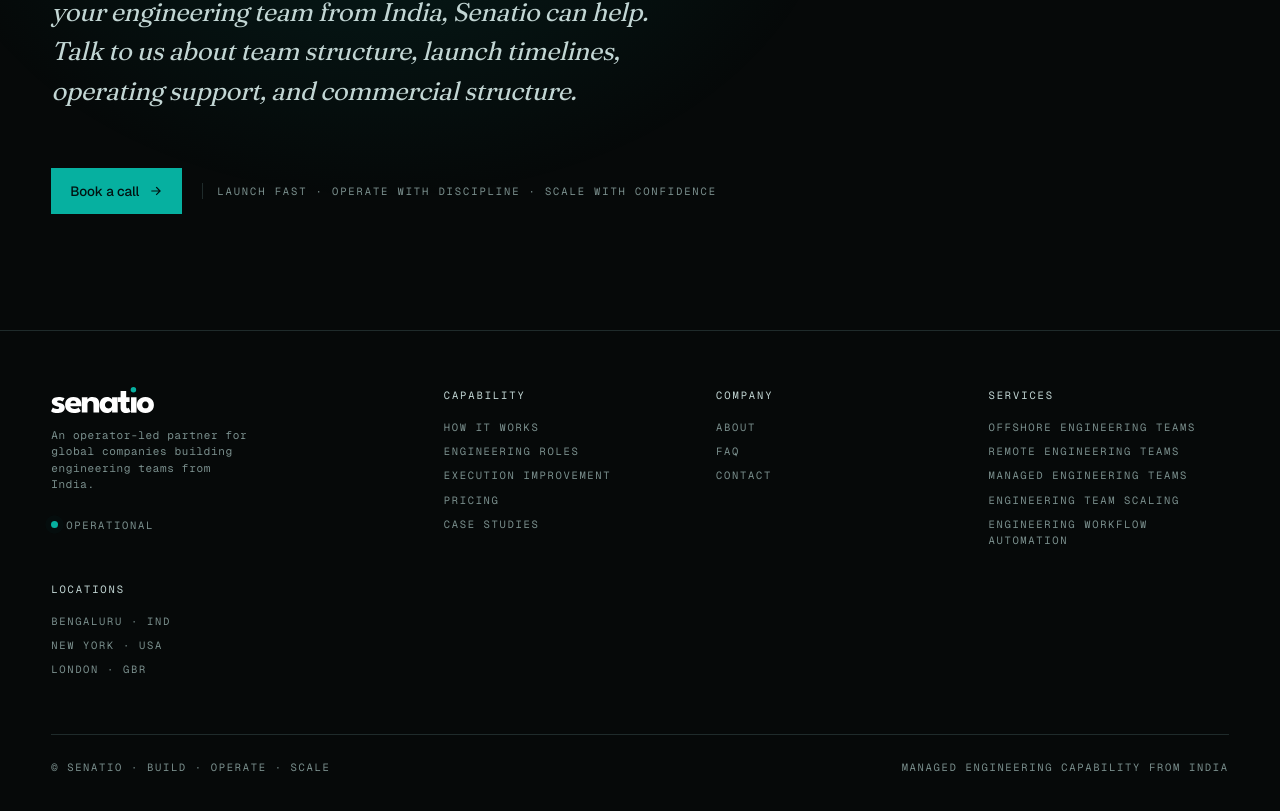
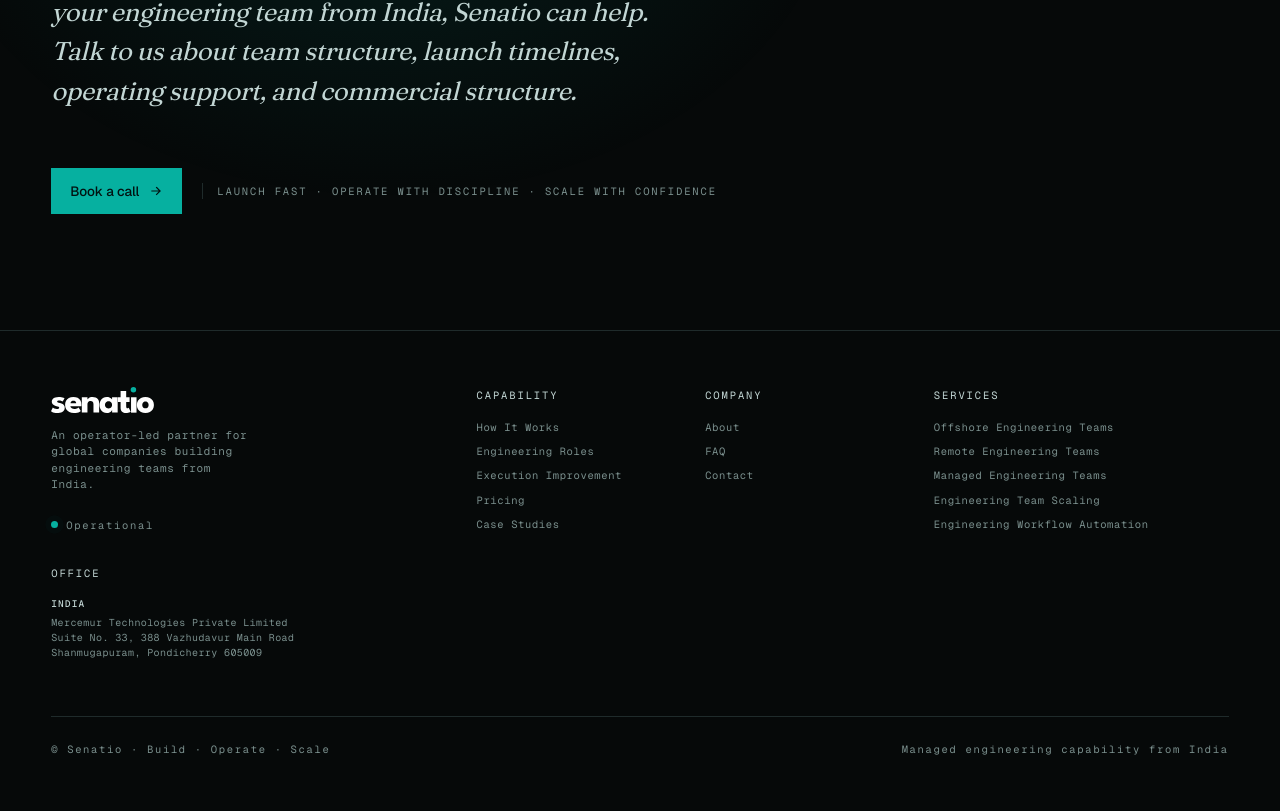
Before and after one commit to gugan-zemuria/Senatio-landing-page, a Next.js app: page /about in a window 1280 px wide. Shown: the part 2654-3465 px from the top of the page. Built offline with nearby package versions, Linux system fonts and the light colour scheme.

Commit message:
Redesign footer: location-based address, cleaner typography

```diff
--- a/src/app/globals.css
+++ b/src/app/globals.css
@@ -1718,11 +1718,10 @@
   font-size: 10.5px;
   letter-spacing: 0.16em;
   color: var(--muted);
-  text-transform: uppercase;
 }
 .foot-grid {
   display: grid;
-  grid-template-columns: 1.5fr 1fr 1fr 1fr;
+  grid-template-columns: 2fr 1fr 1fr 1.5fr;
   gap: 32px;
 }
 @media (max-width: 800px) { .foot-grid { grid-template-columns: 1fr 1fr; } }
@@ -1731,10 +1730,12 @@
   font-size: 10.5px; letter-spacing: 0.18em;
   color: var(--fg-2);
   margin: 0 0 16px 0;
+  text-transform: uppercase;
 }
 .foot-col ul { list-style: none; margin: 0; padding: 0; display: flex; flex-direction: column; gap: 8px; }
 .foot-col a { color: var(--muted); transition: color .3s ease; }
 .foot-col a:hover { color: var(--fg); }
+.foot-col a, .foot-col li { text-transform: none; letter-spacing: 0.06em; }
 
 .foot-brand {
   font-family: var(--serif);
@@ -1756,6 +1757,22 @@
   line-height: 1.5;
   font-size: 11px;
   margin-bottom: 24px;
+}
+.foot-col li.foot-addr {
+  text-transform: none;
+  letter-spacing: 0.04em;
+  line-height: 1.5;
+  font-size: 10px;
+  color: var(--muted);
+}
+.foot-col li.foot-addr strong {
+  color: var(--fg-2);
+  font-weight: 500;
+  text-transform: uppercase;
+  letter-spacing: 0.12em;
+  font-size: 9.5px;
+  display: block;
+  margin-bottom: 4px;
 }
 .foot-bottom {
   margin-top: 56px;
--- a/src/components/Footer.tsx
+++ b/src/components/Footer.tsx
@@ -1,4 +1,5 @@
 import Link from "next/link";
+import FooterAddress from "./FooterAddress";
 
 export default function Footer() {
   return (
@@ -81,11 +82,9 @@
             </ul>
           </div>
           <div className="foot-col">
-            <h5>Locations</h5>
+            <h5>Office</h5>
             <ul>
-              <li>Bengaluru · IND</li>
-              <li>New York · USA</li>
-              <li>London · GBR</li>
+              <FooterAddress />
             </ul>
           </div>
         </div>
--- /dev/null
+++ b/src/components/FooterAddress.tsx
@@ -0,0 +1,44 @@
+"use client";
+
+import { useState, useEffect } from "react";
+
+type Region = "us" | "india";
+
+function detectRegion(): Region {
+  try {
+    const tz = Intl.DateTimeFormat().resolvedOptions().timeZone;
+    if (tz && tz.startsWith("America/")) {
+      return "us";
+    }
+  } catch {
+    /* fall through */
+  }
+  return "india";
+}
+
+export default function FooterAddress() {
+  const [region, setRegion] = useState<Region | null>(null);
+
+  useEffect(() => {
+    setRegion(detectRegion());
+  }, []);
+
+  if (region === "us") {
+    return (
+      <li className="foot-addr">
+        <strong>United States</strong>
+        1007 N Orange St., 4th Floor, #1189<br />
+        Wilmington, Delaware 19801
+      </li>
+    );
+  }
+
+  return (
+    <li className="foot-addr">
+      <strong>India</strong>
+      Mercemur Technologies Private Limited<br />
+      Suite No. 33, 388 Vazhudavur Main Road<br />
+      Shanmugapuram, Pondicherry 605009
+    </li>
+  );
+}
```
